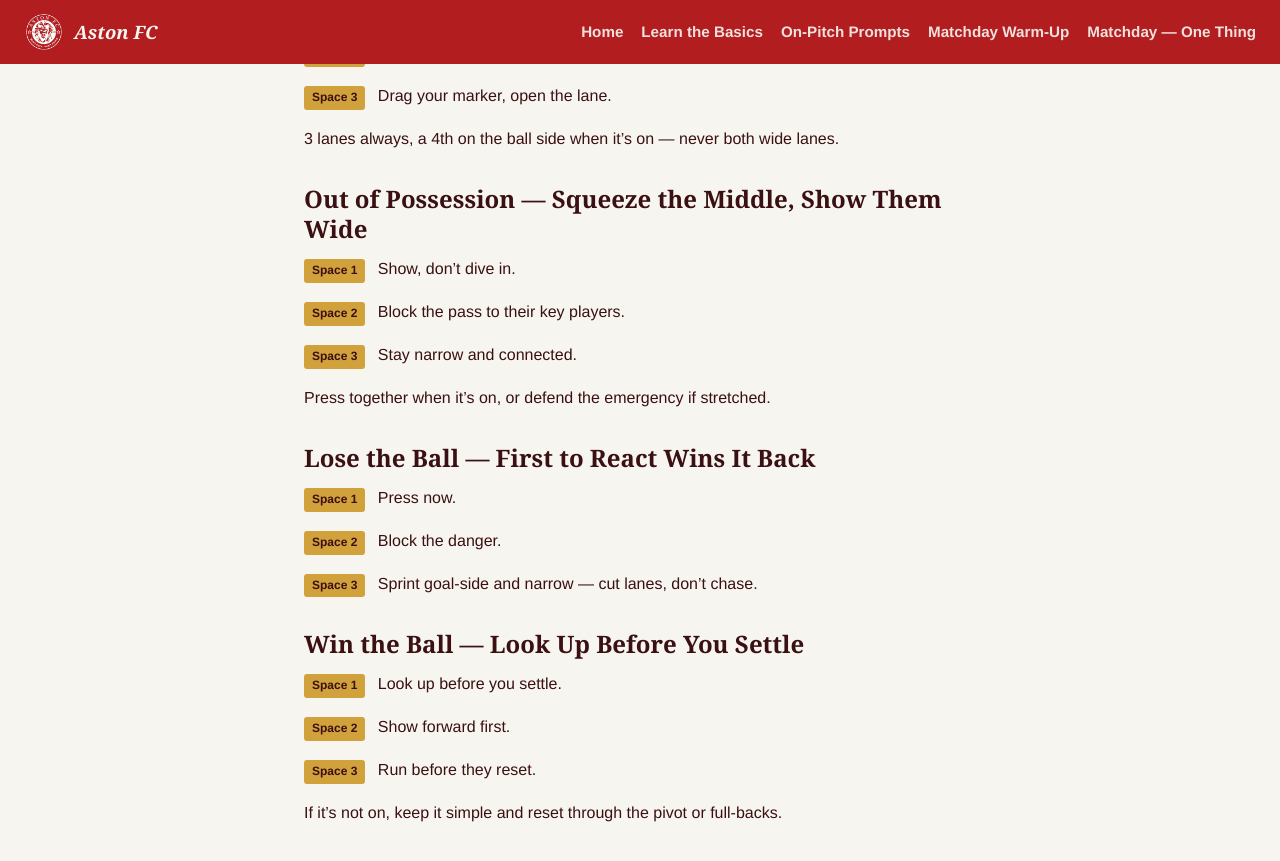
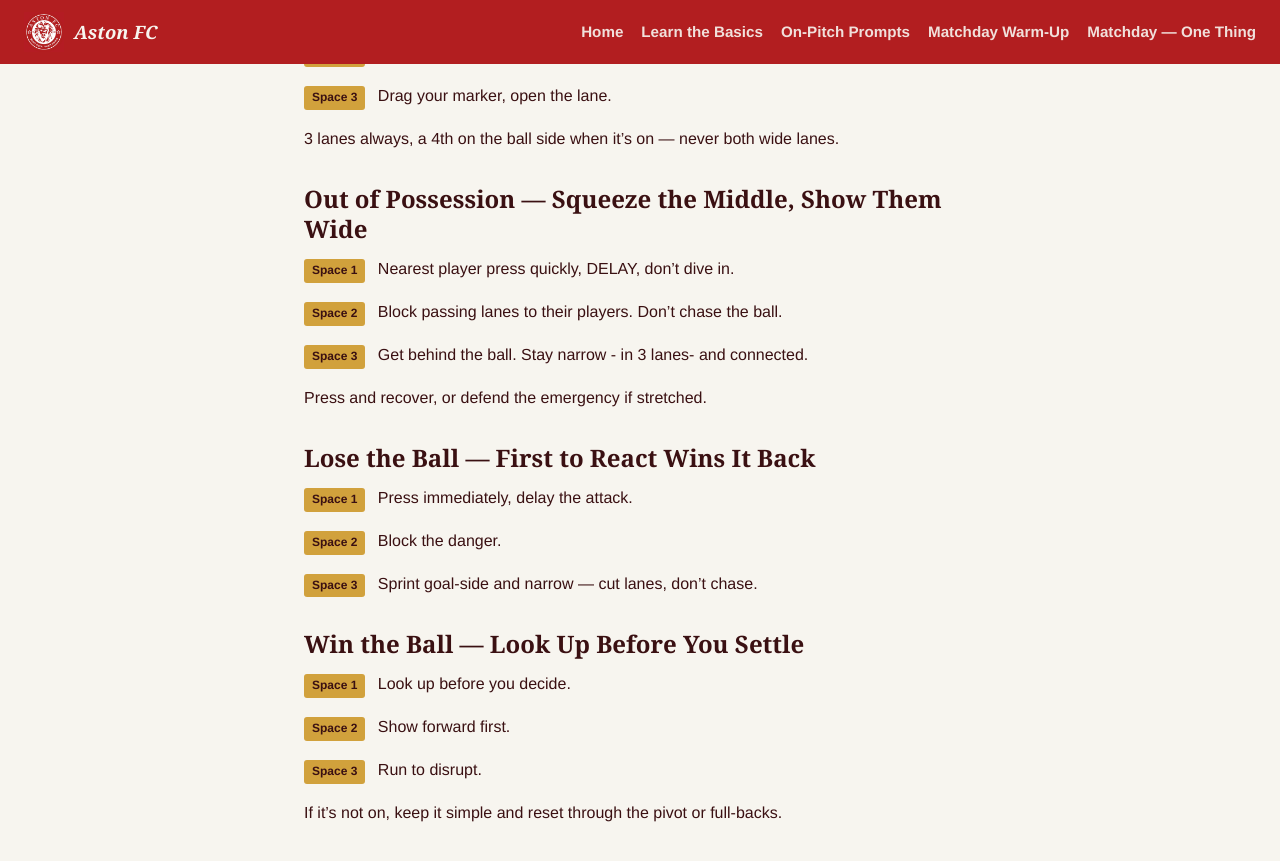
Before and after one commit to Kav-Arna/team-site, a Jekyll site: the page built from on-pitch-prompts.md, in a window 1280 px wide and 900 px high, scrolled down 421 px. Shown: the top 861 px of the window. Built offline with Jekyll 4.4.1, drawn with Linux system fonts in a browser that asks for light colours.

Commit message:
Update on-pitch-prompts.md
Updated wording to reflect what we'd say pitchside.

```diff
--- a/on-pitch-prompts.md
+++ b/on-pitch-prompts.md
@@ -24,17 +24,17 @@ permalink: /on-pitch-prompts/
 
 ## Out of Possession — Squeeze the Middle, Show Them Wide
 
-<span class="space-tag">Space 1</span> Show, don't dive in.
+<span class="space-tag">Space 1</span> Nearest player press quickly, DELAY, don't dive in.
 
-<span class="space-tag">Space 2</span> Block the pass to their key players.
+<span class="space-tag">Space 2</span> Block passing lanes to their players. Don't chase the ball.
 
-<span class="space-tag">Space 3</span> Stay narrow and connected.
+<span class="space-tag">Space 3</span> Get behind the ball. Stay narrow - in 3 lanes- and connected.
 
-Press together when it's on, or defend the emergency if stretched.
+Press and recover, or defend the emergency if stretched.
 
 ## Lose the Ball — First to React Wins It Back
 
-<span class="space-tag">Space 1</span> Press now.
+<span class="space-tag">Space 1</span> Press immediately, delay the attack.
 
 <span class="space-tag">Space 2</span> Block the danger.
 
@@ -42,10 +42,10 @@ Press together when it's on, or defend the emergency if stretched.
 
 ## Win the Ball — Look Up Before You Settle
 
-<span class="space-tag">Space 1</span> Look up before you settle.
+<span class="space-tag">Space 1</span> Look up before you decide.
 
 <span class="space-tag">Space 2</span> Show forward first.
 
-<span class="space-tag">Space 3</span> Run before they reset.
+<span class="space-tag">Space 3</span> Run to disrupt.
 
 If it's not on, keep it simple and reset through the pivot or full-backs.
```
